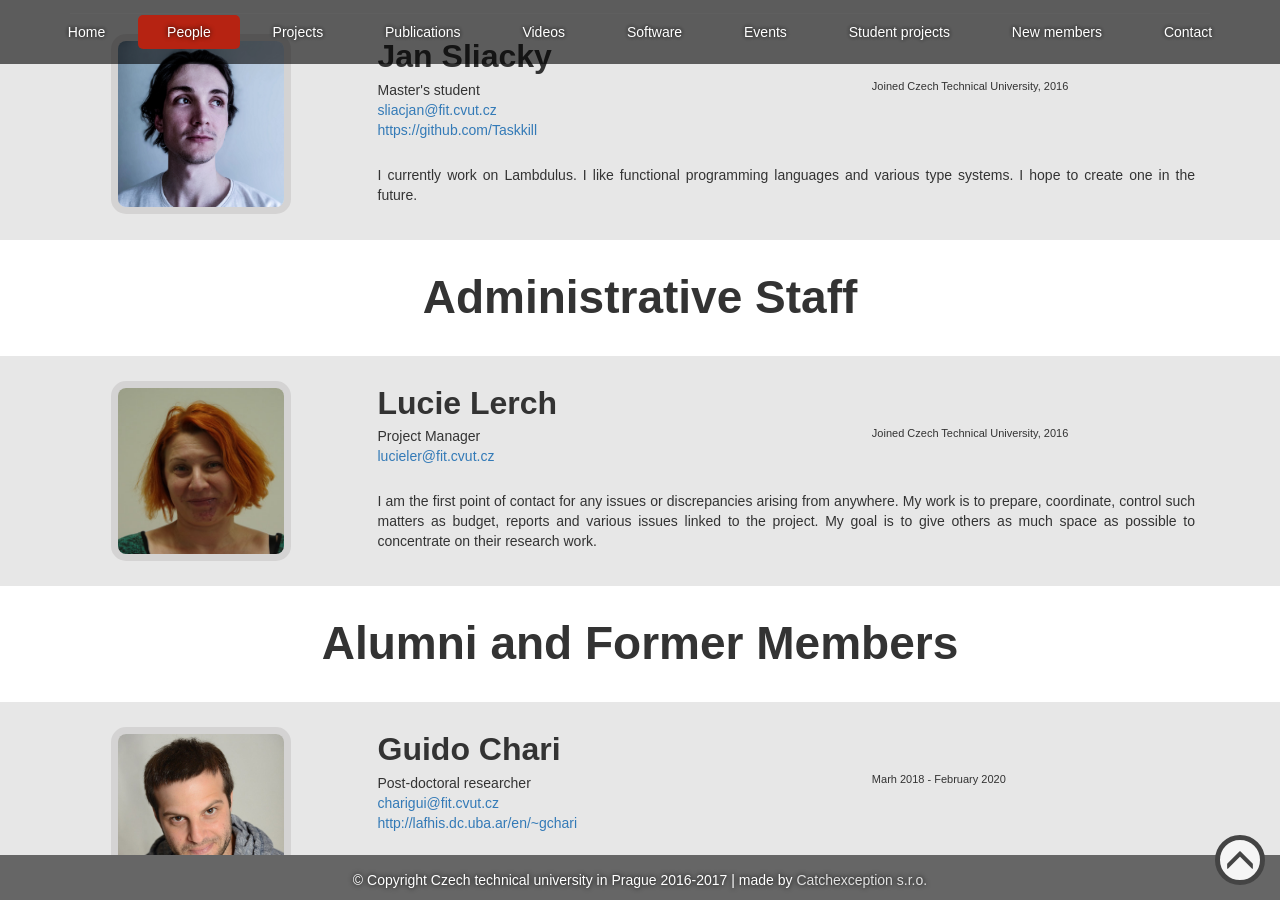
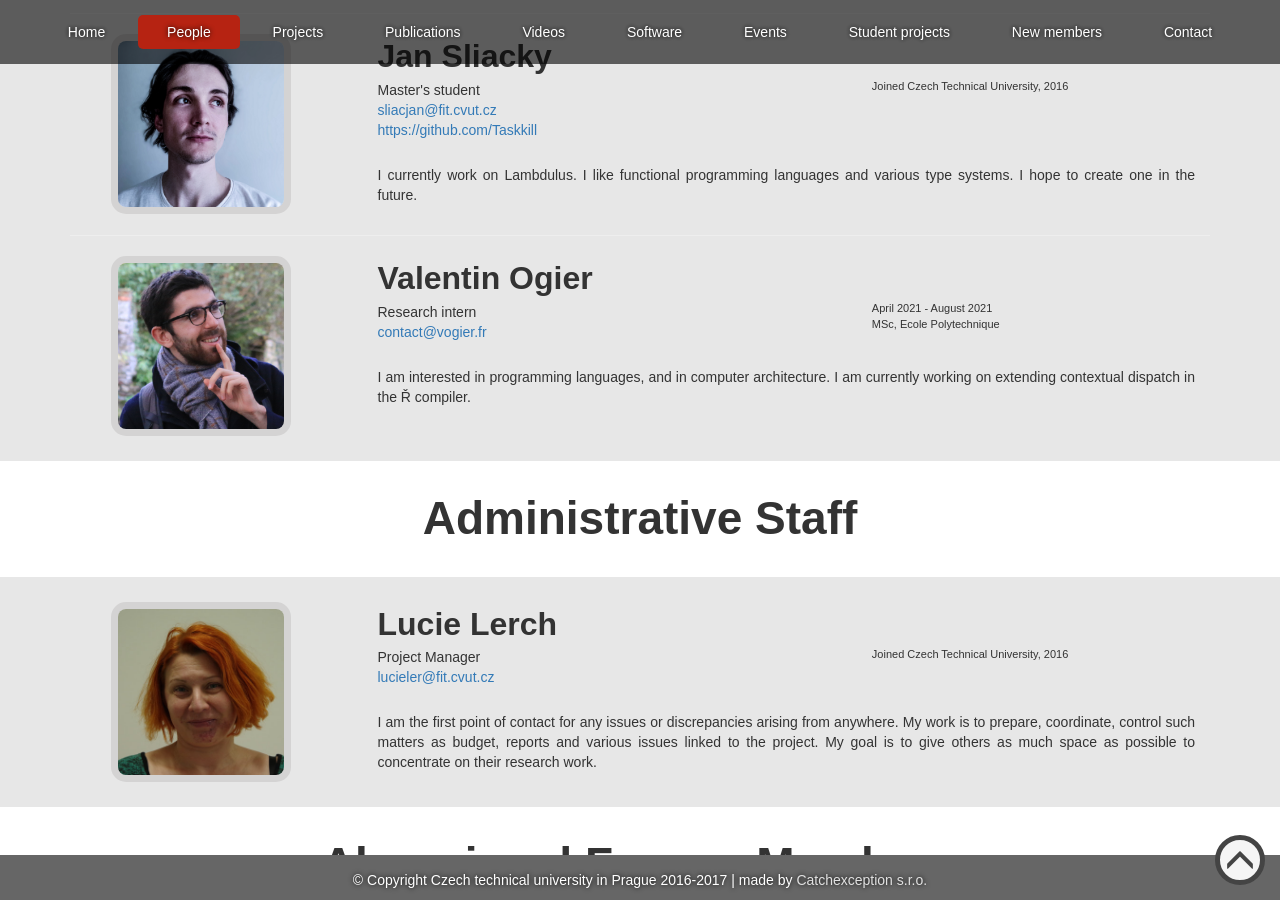
Before and after one commit to PRL-PRG/prl-prg.github.io, a Jekyll site: the page built from people.md, in a window 1280 px wide and 900 px high, scrolled down 3694 px. Built offline with Jekyll 4.4.1, drawn with Linux system fonts in a browser that asks for light colours.

Commit message:
Add Valentin.

```diff
--- a/people.md
+++ b/people.md
@@ -181,6 +181,16 @@ people:
     - Joined Czech Technical University, 2016
     note: "I currently work on Lambdulus. I like functional programming languages and various type systems. I hope to create one in the future."
 
+  - type: researcher
+    name: Valentin Ogier
+    photo: valentin_ogier.jpg
+    title: Research intern
+    email: contact@vogier.fr
+    bio:
+    - April 2021 - August 2021
+    - MSc, Ecole Polytechnique
+    note: "I am interested in programming languages, and in computer architecture. I am currently working on extending contextual dispatch in the Ř compiler."
+
   - type: alumni
     name: Guido Chari
     photo: guido_chari.jpg
```
Also changed, not shown: images/people/valentin_ogier.jpg (added).
